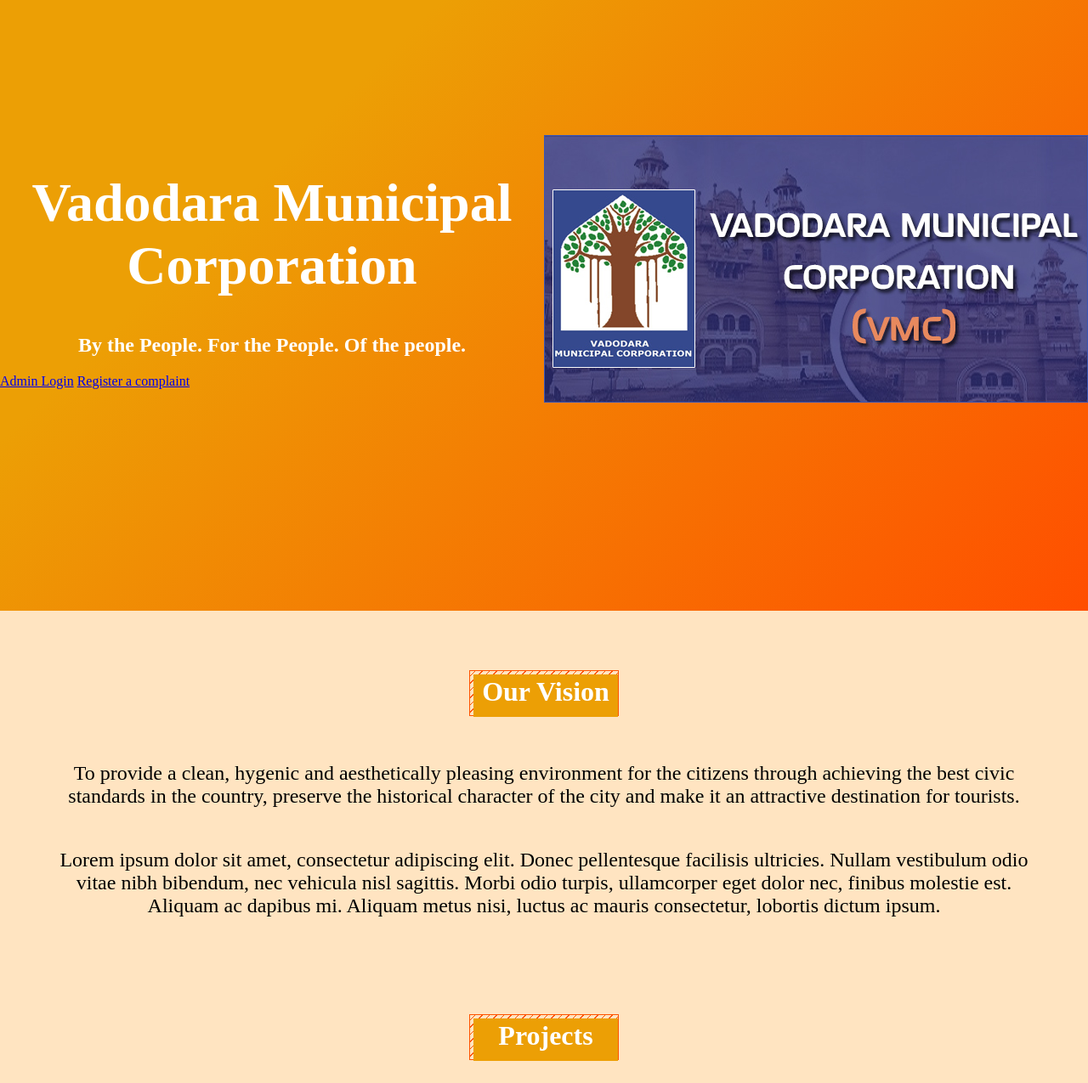
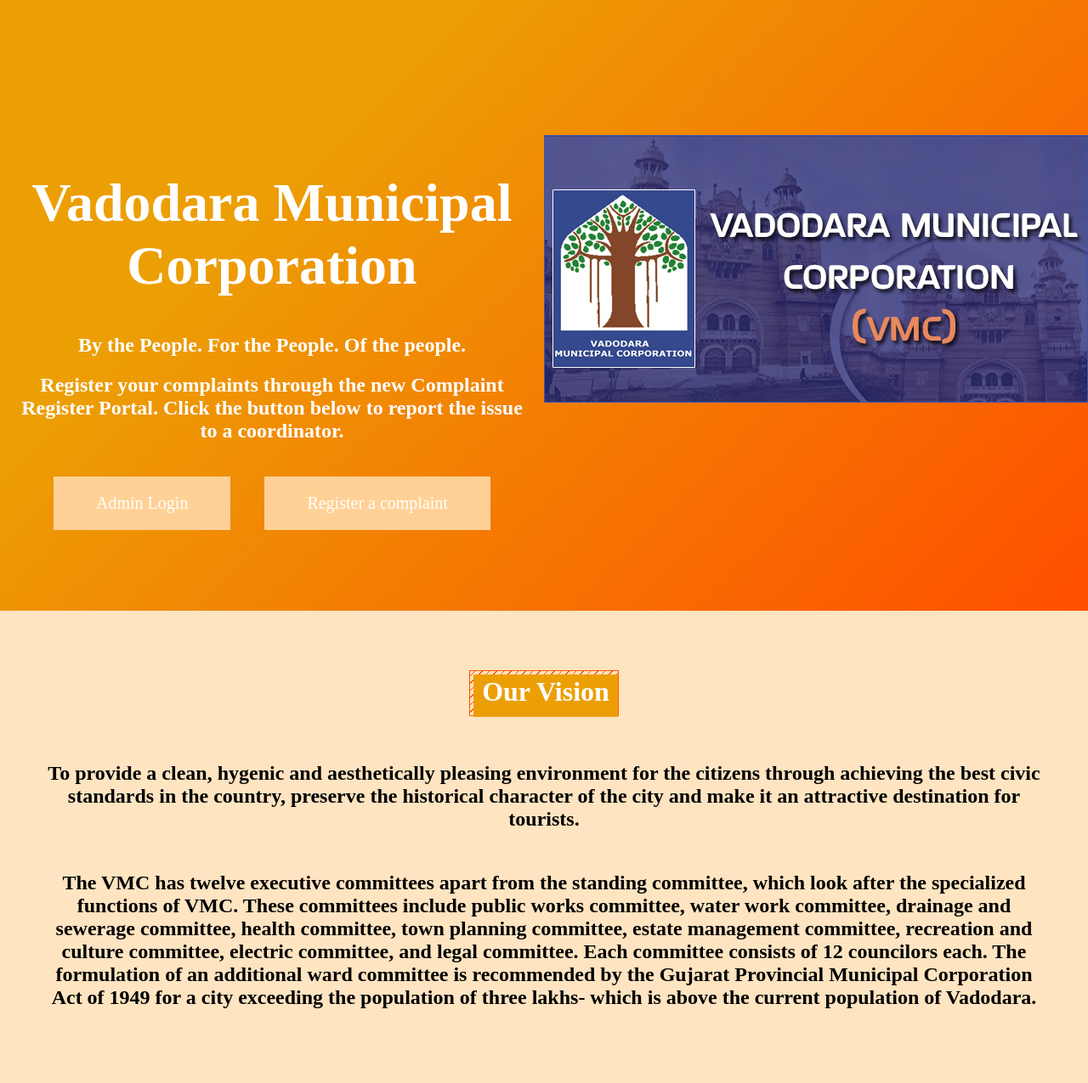
Before and after one commit to cryptus-neoxys/vmc, a PHP site: page / in a window 1280 px wide. Shown: the part 95-1370 px from the top of the page at 85% size. Run offline with PHP 8.4, Linux system fonts and the light colour scheme.

Commit message:
some styling

```diff
--- a/home.php
+++ b/home.php
@@ -73,6 +73,7 @@
                   <label for="html">Resolved</label><br>
                 <input name="id" class="invisible" value="<?php echo $id ?>" type="text">
                 <button class="update-complaint-button" type="submit" name="submit">Update Complaint</button>
+                <hr>
             </form>
 
 
--- a/index.php
+++ b/index.php
@@ -20,6 +20,35 @@
   <link rel="stylesheet" href="./css/projects.css">
   <link rel="stylesheet" href="./css/contactus.css">
   <link rel="icon" href="./images/vmc.jpg" type="image/x-icon">
+  <style>
+    .admin-login-button, .postcomplaint-button{
+      text-decoration: none;
+      color:white;
+      background-color:#FFD196;
+      padding: 20px 50px;
+      font-size: 20px;
+      margin: 0px 20px;
+    }
+    .button-container{
+      margin: 40px;
+      display: flex;
+      flex-direction: row;
+      justify-content: center;
+    }
+    .instruction{
+    color:white;
+    text-align: center; padding: 0px 20px;
+    }
+    .project-1{
+      width: 40%;
+      display: inline-block;
+      margin-top: 40px;
+    }
+    .project-2{
+      display: inline-block;
+      width: 40%;
+    }
+  </style>
 
 </head>
 
@@ -78,11 +107,15 @@
     <div class="column">
       <h1 style="text-align: center">Vadodara Municipal Corporation</h1>
       <h2 style="text-align: center">By the People. For the People. Of the people.</h2>
-      <a class="admin-login-button bt1" href="signin.php">Admin Login</a>
-      <a class="postcomplaint-button bt1" href="post_complaint.php">Register a complaint</a>
+
+      <h2  class="instruction"> Register your complaints through the new Complaint Register Portal. Click the button below to report the issue to a coordinator. </h2>
+      <div class="button-container">
+        <a  class="admin-login-button" href="signin.php">Admin Login</a>
+        <a class="postcomplaint-button" href="post_complaint.php">Register a complaint</a>
+      </div>
     </div>
     <div class="column home-picture">
-      <img src="../images/vmc2.jpg" alt="PMGSY" />
+      <img src="./images/vmc2.jpg" alt="PMGSY" />
     </div>
   </div>
 
@@ -92,13 +125,15 @@
         <h2>Our Vision</h2>
       </div>
     </div>
-    <p class="vision">To provide a clean, hygenic and aesthetically pleasing environment for the citizens through
+    <h3 class="vision">To provide a clean, hygenic and aesthetically pleasing environment for the citizens through
       achieving the best civic standards in the country, preserve the historical character of the city and make it an
-      attractive destination for tourists.</p>
-    <p class="vision">Lorem ipsum dolor sit amet, consectetur adipiscing elit. Donec pellentesque facilisis ultricies.
-      Nullam vestibulum odio vitae nibh bibendum, nec vehicula nisl sagittis. Morbi odio turpis, ullamcorper eget dolor
-      nec, finibus molestie est. Aliquam ac dapibus mi. Aliquam metus nisi, luctus ac mauris consectetur, lobortis
-      dictum ipsum.</p>
+      attractive destination for tourists.</h3>
+    <h3 class="vision">The VMC has twelve executive committees apart from the standing committee, which look after the specialized
+      functions of VMC. These committees include public works committee, water work committee, drainage and sewerage committee,
+      health committee, town planning committee, estate management committee, recreation and culture committee, electric committee,
+      and legal committee. Each committee consists of 12 councilors each. The formulation of an additional ward committee is
+      recommended by the Gujarat Provincial Municipal Corporation Act of 1949 for a city exceeding the population of three lakhs-
+      which is above the current population of Vadodara.</h3>
   </div>
 
   <div id="projects">
@@ -107,9 +142,14 @@
         <h2>Projects</h2>
       </div>
     </div>
+    <h3>The government has taken up several new initiatives to improve the lifestyle of all the people of Vadodara.</h3>
     <div class="project-content">
       <iframe width="560" height="315" src="https://www.youtube-nocookie.com/embed/qh6WYF99ZOE" title="YouTube video player" frameborder="0" allow="accelerometer; autoplay; clipboard-write; encrypted-media; gyroscope; picture-in-picture" allowfullscreen></iframe>
       <img src="https://affairscloud.com/assets/uploads/2019/12/Phase-III-of-Pradhan-Mantri-Gram-Sadak-Yojana-launched.jpg" alt="PMGSY" />
+      <h3 class="project-1">In May 2016, Ministry of Petroleum and Natural Gas (MOPNG), introduced the ‘Pradhan Mantri Ujjwala Yojana’ (PMUY) as a flagship scheme with an objective to make clean cooking fuel such as LPG available to the rural and deprived households which were otherwise using
+        traditional cooking fuels such as firewood, coal, cow-dung cakes etc. Usage of traditional cooking fuels had detrimental impacts on the health of rural women as well as on the environment.</h3>
+      <h3 class="project-2">Taking inspiration from Mahatma Gandhi who spoke of developing villages in order to develop India, the Prime Minister has set a goal that by 2016, all parliamentarians must target to establish at least one Model village in his or her constituency,
+         with the goal of improving the physical and institutional infrastructure in a holistic way that is centred on the village community.The target under the scheme was to release 8 Crore LPG Connections to the deprived households by March 2020</h3>
     </div>
   </div>
 
```
Also changed, not shown: signin.php (+26 -4 lines).
